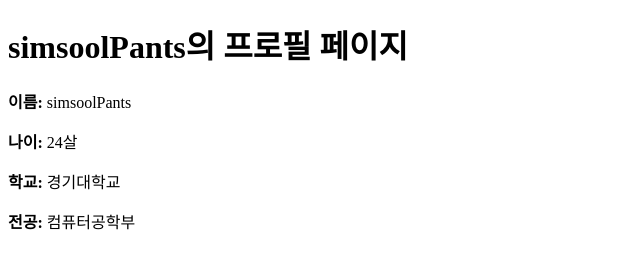
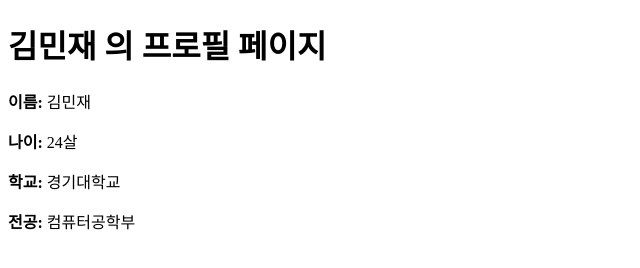
Before and after one commit to tn-als/2025_Didimdol_Webprogramming, a plain HTML site: page ksm/20250327.html in a window 1280 px wide. Shown: the whole page, without its empty margins (0-640 px from the left). Drawn offline with Linux system fonts and the light colour scheme.

Commit message:
과제 제출

```diff
--- a/ksm/20250327.html
+++ b/ksm/20250327.html
@@ -1,12 +1,12 @@
 <!DOCTYPE html>
 <html>
 <head>
-  <title>simsoolPants의 프로필</title>
+  <title>김민재 의 프로필</title>
 </head>
 <body>
-  <h1>simsoolPants의 프로필 페이지</h1>
+  <h1>김민재 의 프로필 페이지</h1>
 
-  <p><strong>이름:</strong> simsoolPants</p>
+  <p><strong>이름:</strong> 김민재</p>
   <p><strong>나이:</strong> 24살</p>
   <p><strong>학교:</strong> 경기대학교</p>
   <p><strong>전공:</strong> 컴퓨터공학부</p>
```
Also changed, not shown: ksm/1주차 과제.txt.
